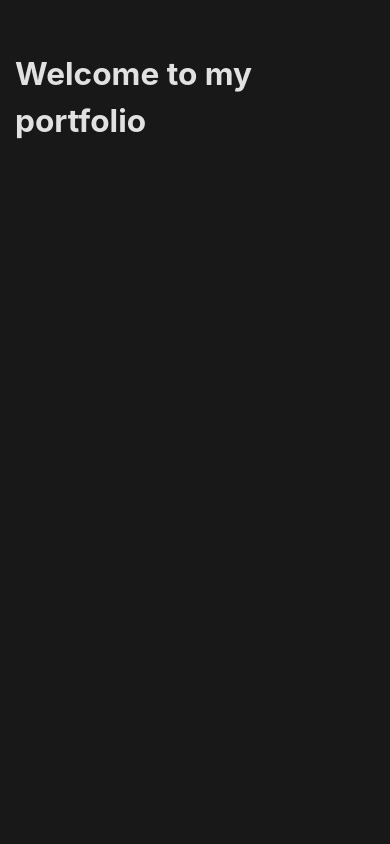
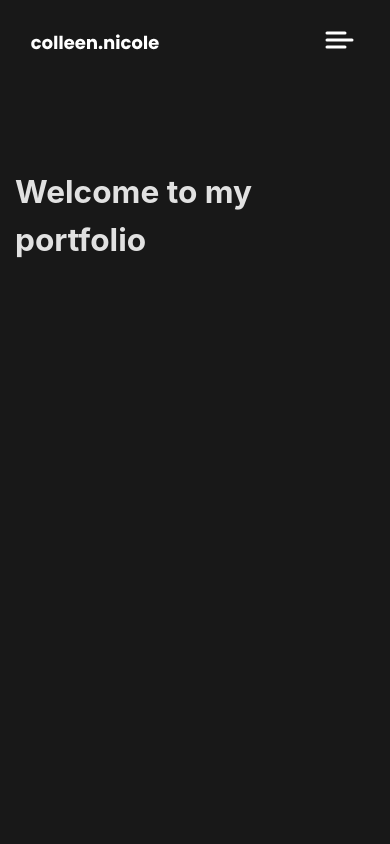
Before and after one commit to colleennicole223/colleennicole-website, a React (Vite) app: page / in a window 390 px wide. Shown: the top 844 px of the page. Built offline with nearby package versions, Linux system fonts and the light colour scheme.

Commit message:
Updated navbar to be device responsive and added basic styling

```diff
--- a/src/App.jsx
+++ b/src/App.jsx
@@ -23,9 +23,9 @@ function App() {
   return (
     <>
       <div>
-        {/* <Navigation />   */}
+
         <div id="sections">
-
+        <Navigation />
         <Hero  />
         <Projects />
         <Experience />
--- a/src/components/Hero.jsx
+++ b/src/components/Hero.jsx
@@ -1,5 +1,4 @@
 import React from 'react'
-import Spline from '@splinetool/react-spline';
 
 
 const Hero = () => {
--- a/src/components/Navigation.jsx
+++ b/src/components/Navigation.jsx
@@ -1,16 +1,32 @@
 //Here is my code, I want the background of the navigation component to span the full height of the screen
 
-import React from 'react'
+import { useRef } from 'react'
+
+import menu1 from '../button-menu-2.svg';
+import logo from '../icon-logo.svg';
 
 const Navigation = () => {
+    const navRef = useRef();
+    const showNavBar = () => {
+      navRef.current.classList.toggle("responsive_nav");
+    }
+
     return (
         <>
-        <section id="navigation" >
-                <h3>colleen.nicole</h3>
-                <a href="#home">Home</a>
+        <section >
+          <nav ref={navRef} id="navigation" >
+                <img href="#home" src={logo} />
                 <a href="#projects">Projects</a>
                 <a href="#experience">Experience</a>
                 <a href="#contact">Contact</a>
+                <button className="nav-btn nav-close-btn" onClick={showNavBar}>
+                  <img src={menu1} />
+                </button>
+          </nav>
+          <button className="nav-btn" onClick={showNavBar}>
+            <img className="tileImg" src={menu1} />
+          </button>
+
         </section>
         </>
       );
--- a/src/index.css
+++ b/src/index.css
@@ -43,7 +43,23 @@ body{
 }
 
 #navigation{
+  padding: 8px 8px;
   display: flex;
+  align-items: center;
+  justify-content: space-around;
+  position: fixed;
+  background-color: #181818;
+  width: 100%;
+}
+
+.nav-btn {
+  cursor: pointer;
+  background: transparent;
+  border: none;
+  outline: none;
+  color: white;
+  visibility: visible;
+  opacity: 1;
 }
 
 #home {
@@ -142,16 +158,6 @@ li {
   margin: 0px;
 }
 
-a {
-  font-weight: 500;
-  color: #646cff;
-  text-decoration: none;
-}
-
-a:hover {
-  color: #535bf2;
-}
-
 button {
   border-radius: 8px;
   border: 1px solid transparent;
@@ -163,7 +169,18 @@ button {
 
 }
 
+#navigation a {
+  font-weight: 500;
+  color: #646cff;
+  text-decoration: none;
+  visibility: hidden;
+  opacity: 0;
+  font-size: 0px;
+}
 
+#navigation a:hover {
+  color: #535bf2;
+}
 
 button:focus,
 button:focus-visible {
@@ -211,6 +228,15 @@ button:focus-visible {
     /* padding: 75px 50px;  */
     padding: 0px 50px;
   }
+  .nav-btn {
+    visibility: hidden;
+    opacity: 0;
+  }
+  #navigation a {
+    visibility: visible;
+    opacity: 1;
+    font-size: 1em;
+  }
  }
 
 /* Large devices (desktops, 992px and up) */
@@ -219,7 +245,15 @@ button:focus-visible {
     padding: 0px 0px;
     width: 1250px;
   }
-
+  .nav-btn {
+    visibility: hidden;
+    opacity: 0;
+  }
+  #navigation a {
+    visibility: visible;
+    opacity: 1;
+    font-size: 1em;
+  }
  }
 
 /*
```
Also changed, not shown: src/button-menu-2.svg (added), src/icon-logo.svg (added).
